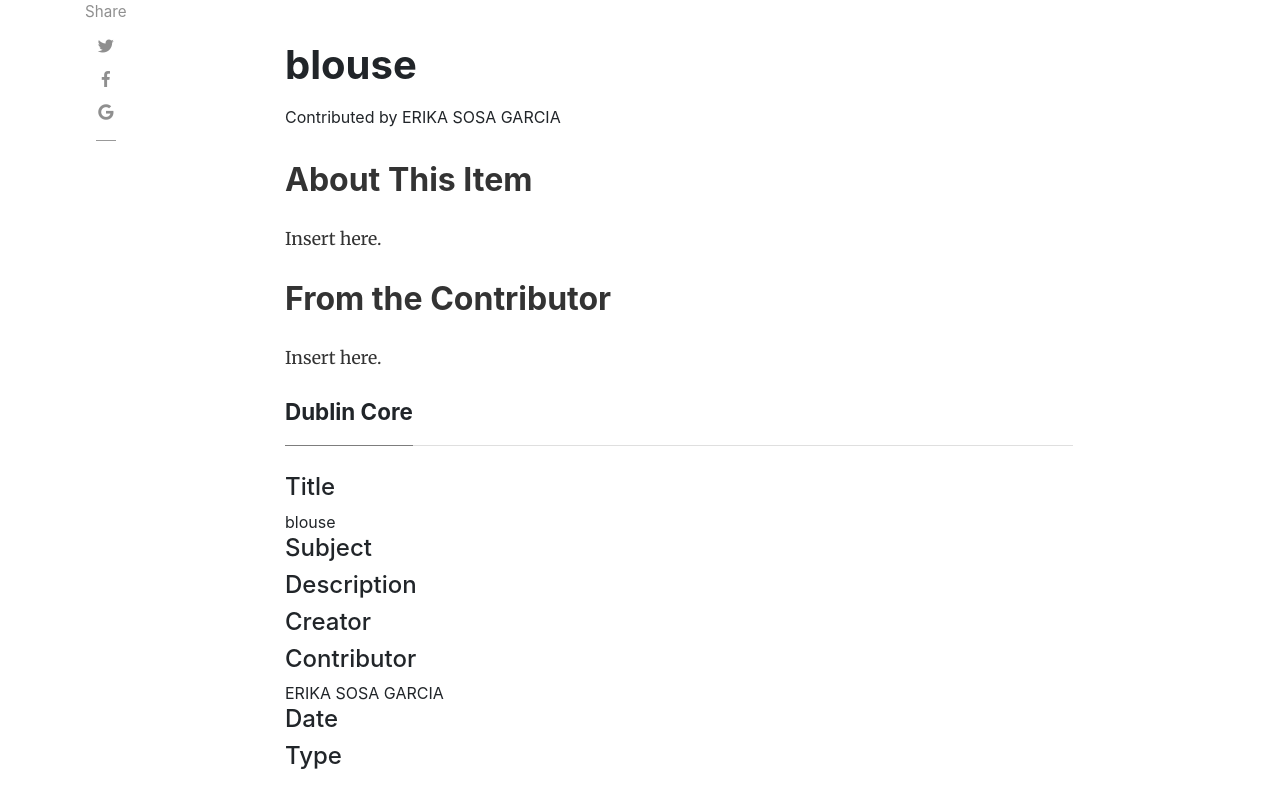
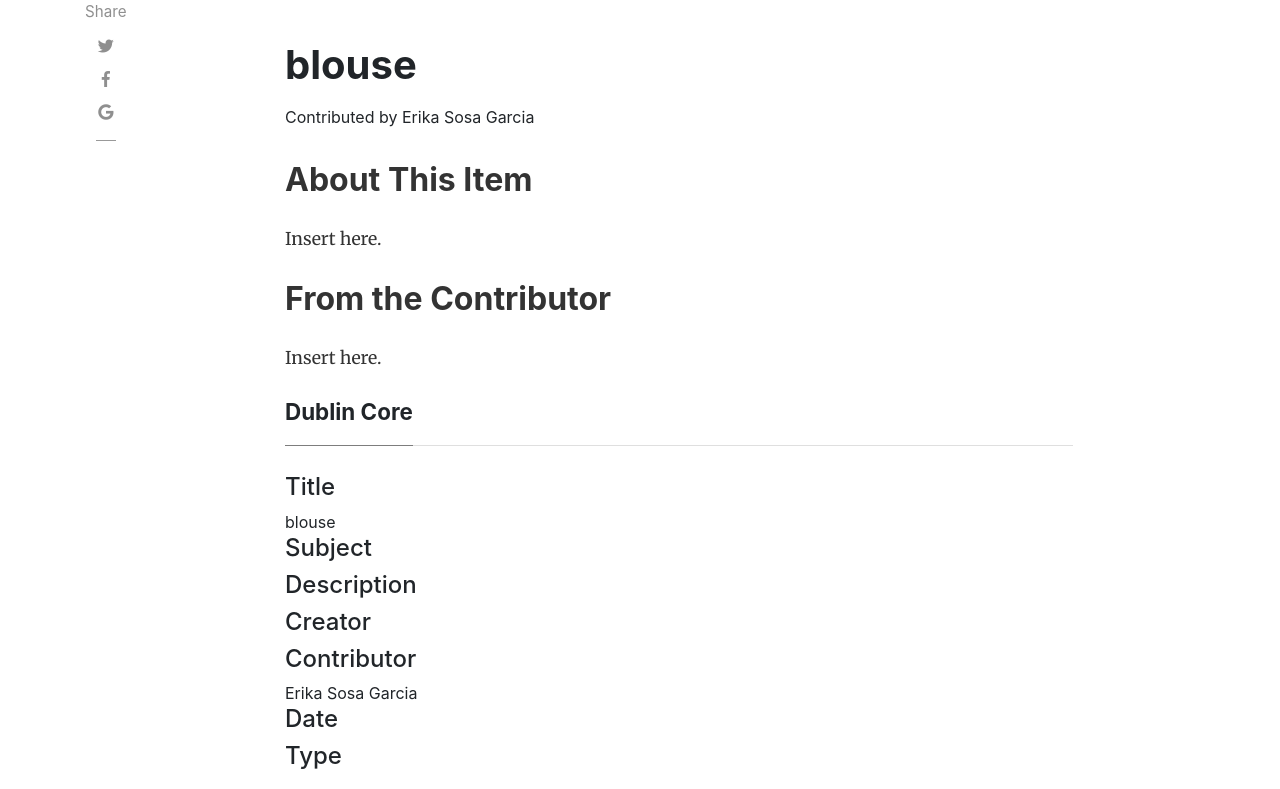
Before and after one commit to H301HistoryHarvest/H301HistoryHarvest, a Jekyll site: the page built from _items/2019-10-03-0002.md, in a window 1280 px wide and 1400 px high. Shown: the part 168-957 px from the top of the window. Built offline with Jekyll 4.4.1, drawn with Linux system fonts in a browser that asks for light colours; nearby versions of some CDN libraries; comment, search, counter and statistics services are not loaded.

Commit message:
Update 2019-10-03-0002.md

```diff
--- a/_items/2019-10-03-0002.md
+++ b/_items/2019-10-03-0002.md
@@ -3,7 +3,7 @@ layout: item
 title: blouse
 author:
 itemid: 2019-10-03-0002
-itemcontributor: ERIKA SOSA GARCIA
+itemcontributor: Erika Sosa Garcia
 itemcreator:
 itemsubjecturl:
 itemsubject:
```
